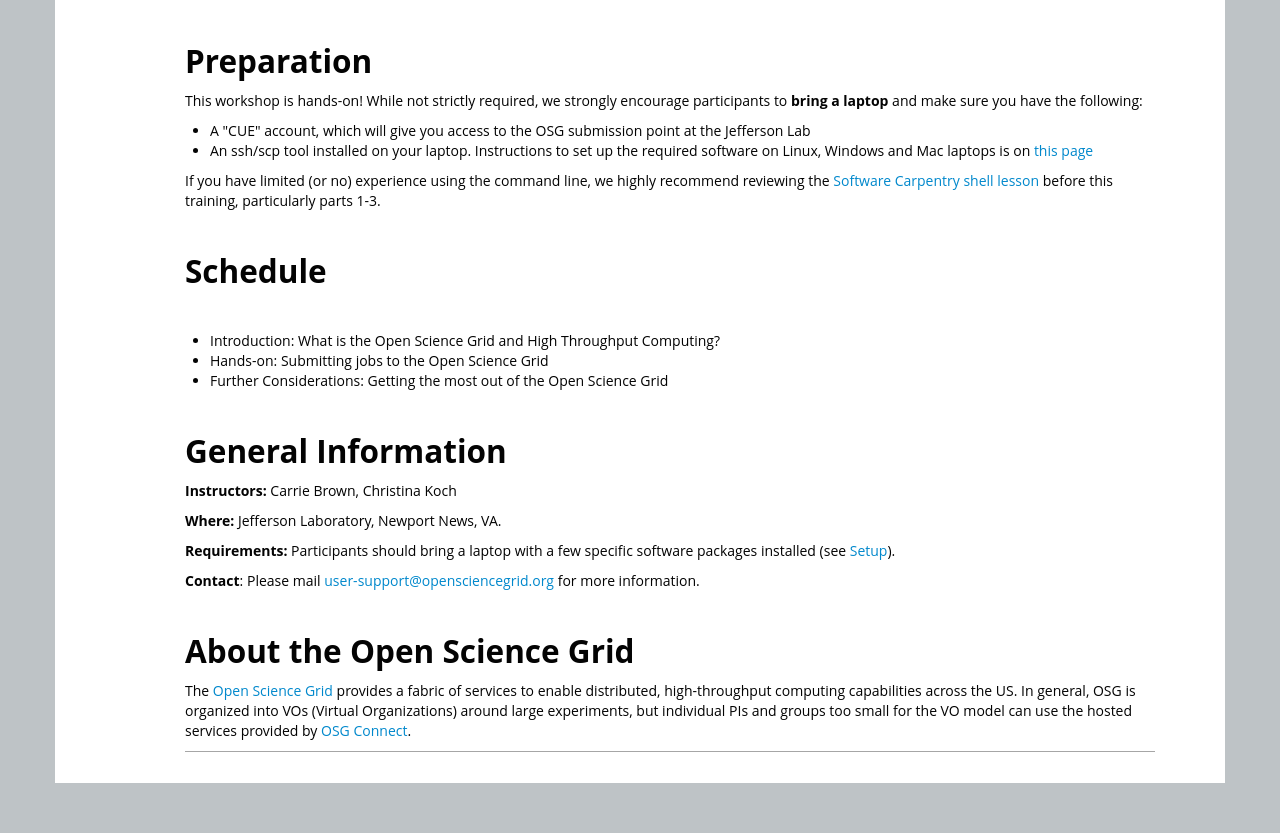
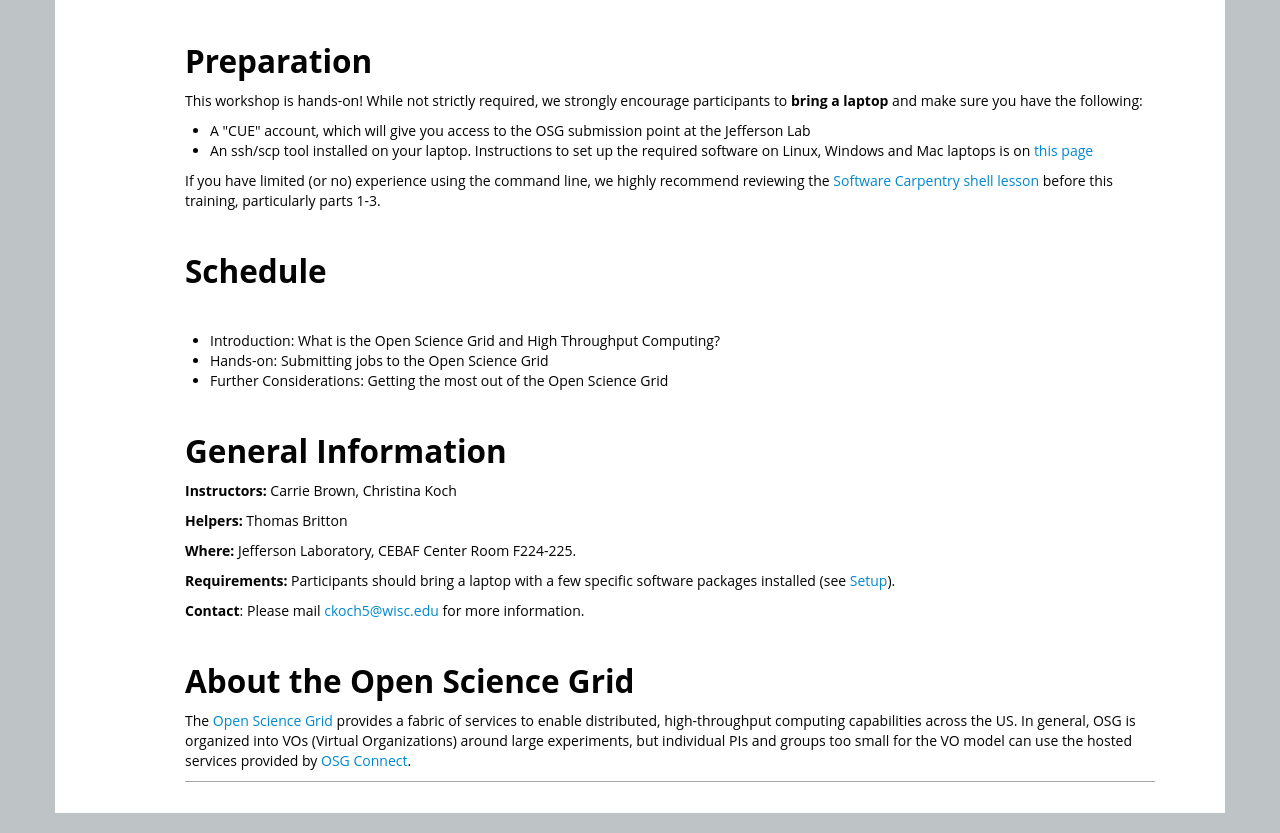
Before and after one commit to unlhcc/OSG-UserTraining-MWBD-2019, a Jekyll site: the page built from index.html, in a window 1280 px wide and 900 px high, scrolled down 1310 px, cut to the strip 67-900 px from the top of the window. Built offline with Jekyll 4.4.1, drawn with Linux system fonts in a browser that asks for light colours; before the commit the page ends 2180 px from its top, so only the background shows below that.

Commit message:
room location, contact email

```diff
--- a/index.html
+++ b/index.html
@@ -2,7 +2,7 @@
 layout: workshop
 root: .
 venue: Open Science Grid Workshop @ Jefferson Lab
-address: Jefferson Laboratory, Newport News, VA
+address: Jefferson Laboratory, CEBAF Center Room F224-225
 country: United States
 humandate: March 21, 2019
 humantime: 8:45 am - 12:30 pm
@@ -12,7 +12,7 @@
 # registration: https://service5.internet2.edu/reg/events/techex-18/registrations
 instructor: ["Carrie Brown", "Christina Koch"]
 helper: ["Thomas Britton"]
-contact: user-support@opensciencegrid.org
+contact: ckoch5@wisc.edu
 ---
 
 
@@ -79,6 +79,13 @@
 </p>
 {% endif %}
 
+{% if page.helper %}
+<p>
+  <strong>Helpers:</strong>
+  {{page.helper | join: ', ' %}}
+</p>
+{% endif %}
+
 <p>
   <strong>Where:</strong>
   {{ page.address }}.
```
